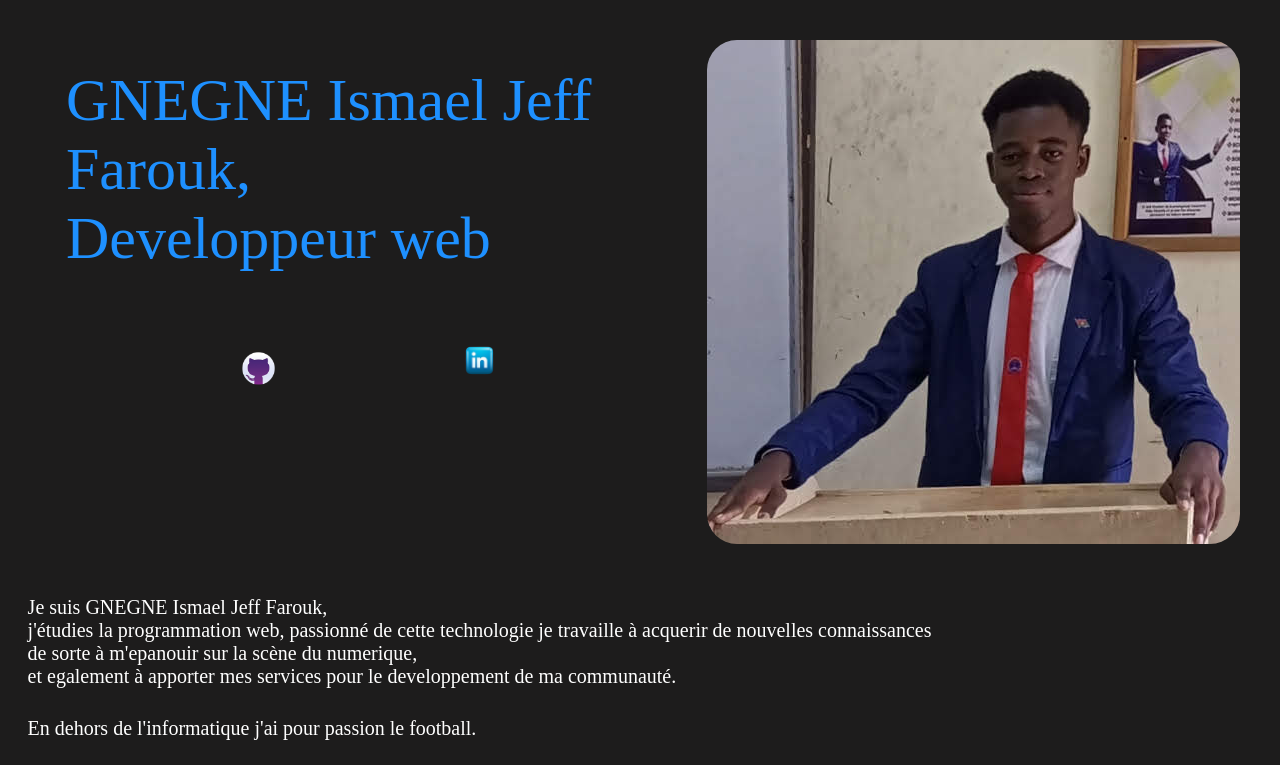
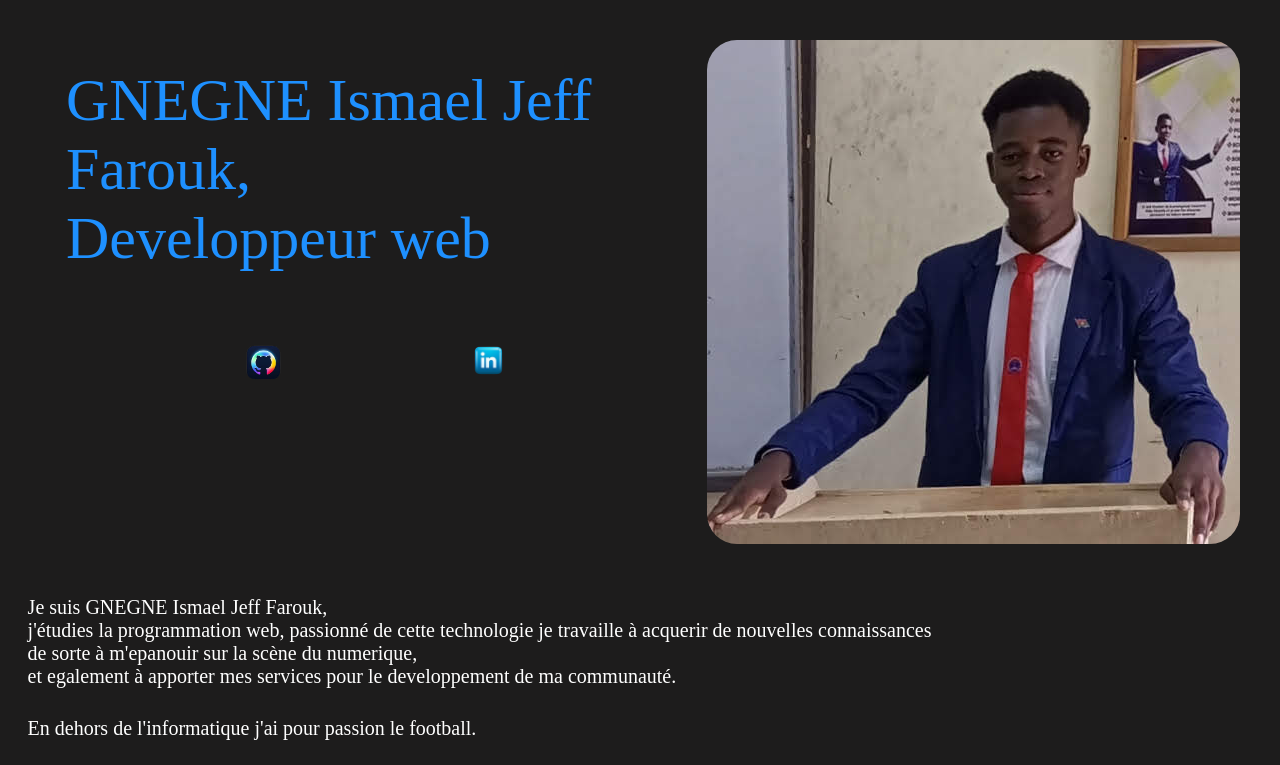
Before and after one commit to jeffgng/Portfolio, a plain HTML site: page portofolio.html in a window 1280 px wide. Shown: the top 765 px of the page. Drawn offline with Linux system fonts and the light colour scheme.

Commit message:
first commit

```diff
--- a/portofolio.html
+++ b/portofolio.html
@@ -14,7 +14,7 @@
 
                     <div class="logo" center>
 
-                        <p><a href="https://github.com/"><img src="images/gith.png" alt="" width="37px" ></a></p>
+                        <p><a href="https://github.com/"><img src="images/github.png" alt="" width="65px" ></a></p>
                         <p><a href="https://www.linkedin.com/feed/"><img src="images/linkin1.png" alt="" width="55px"></a></p>
                     </div>
                     </span>
```
Also changed, not shown: images/github.png (added).
